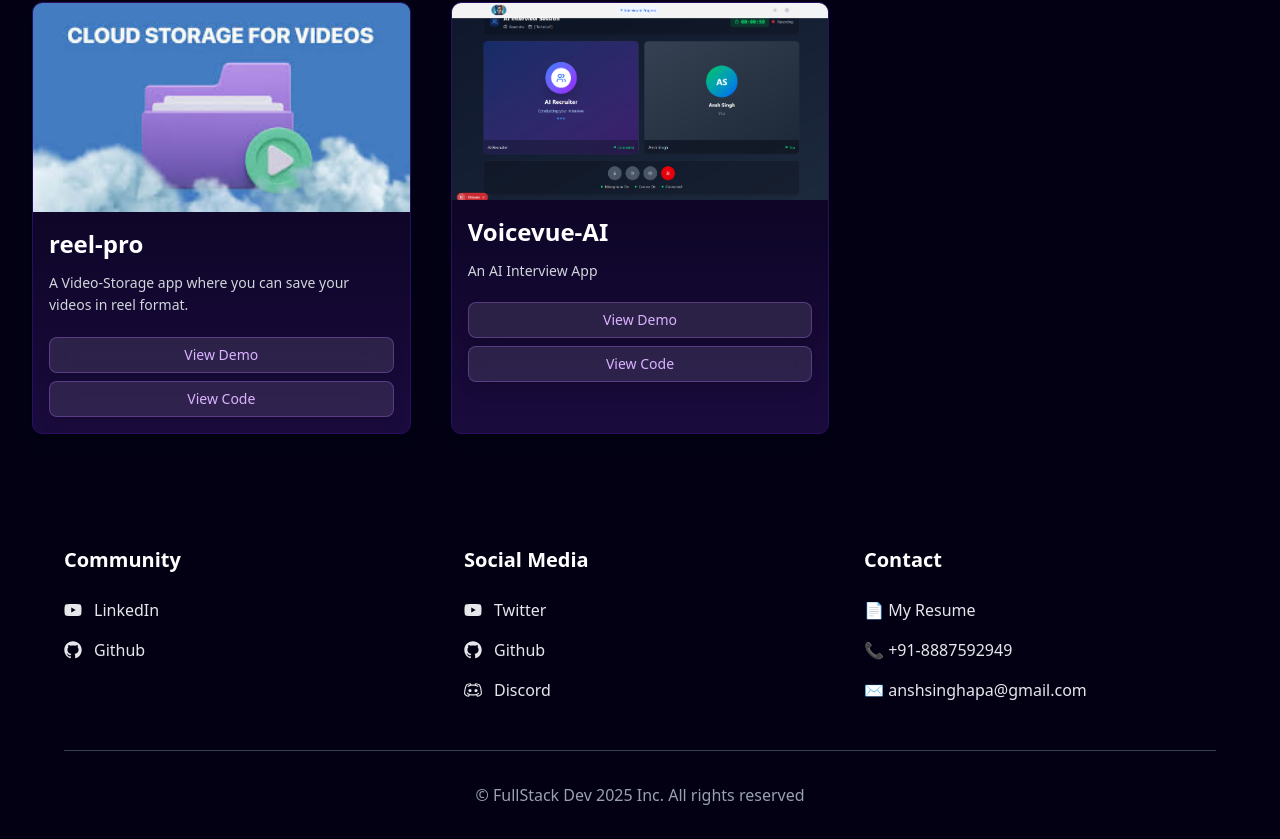
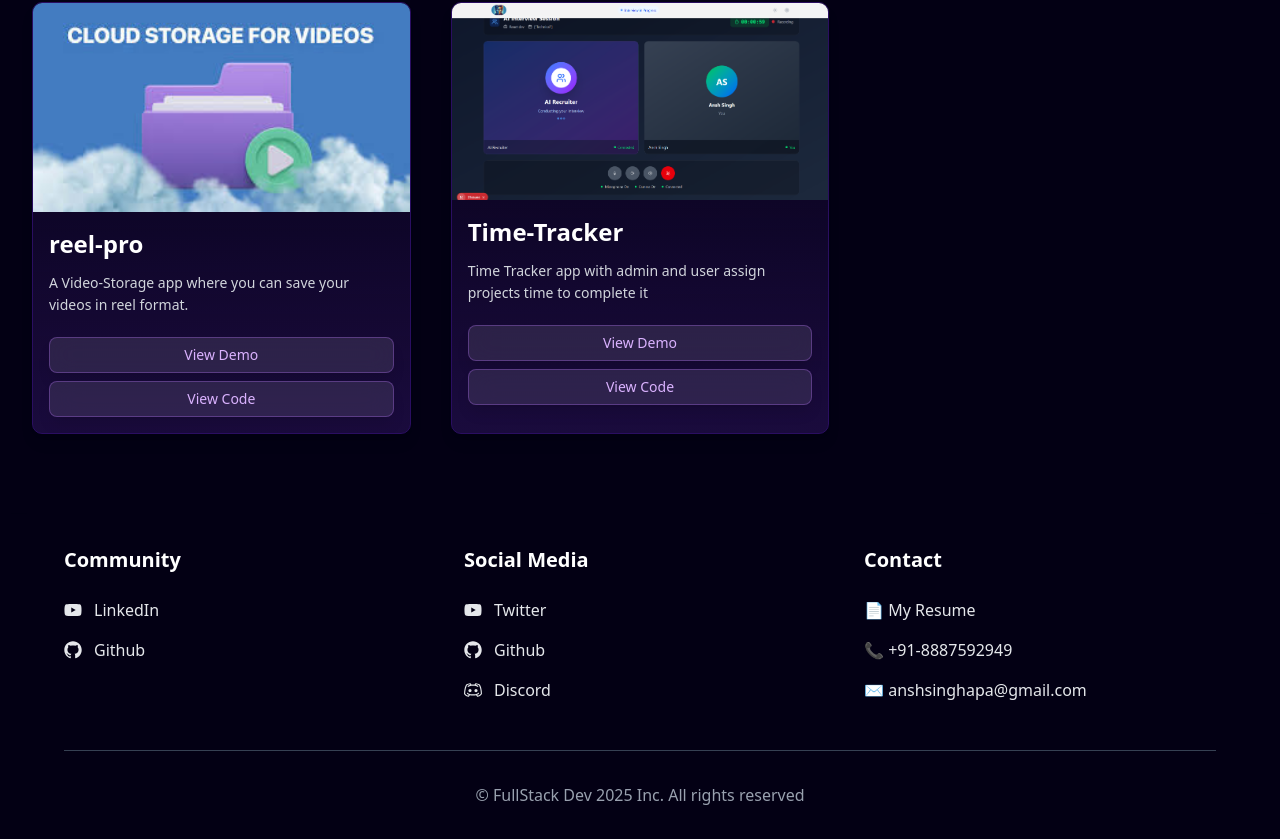
Before and after one commit to ANSHSINGH050404/Ansh-Portfolio, a Next.js app: page / in a window 1280 px wide. Shown: the part 3243-4082 px from the top of the page. Built offline with nearby package versions, Linux system fonts and the light colour scheme.

Commit message:
add one projects

```diff
--- a/components/main/Projects.tsx
+++ b/components/main/Projects.tsx
@@ -21,11 +21,12 @@ const Projects = () => {
           />
           <ProjectCard
             src="/project2.png"
-            title="Voicevue-AI"
-            description="An AI Interview App "
-            codelink="https://github.com/ANSHSINGH050404/voicevue-ai.git"
-             demolink="https://drive.google.com/file/d/1i7N0aC6fNTkqJUl0-B9Pbea6MhOu3axz/view"
+            title="Time-Tracker"
+            description="Time Tracker app with admin and user assign projects time to complete it"
+            codelink="https://github.com/ANSHSINGH050404/time_tracker"
+             demolink="https://ansh-portfolio-pearl.vercel.app/"
           />
+
 
 
         </div>
```
